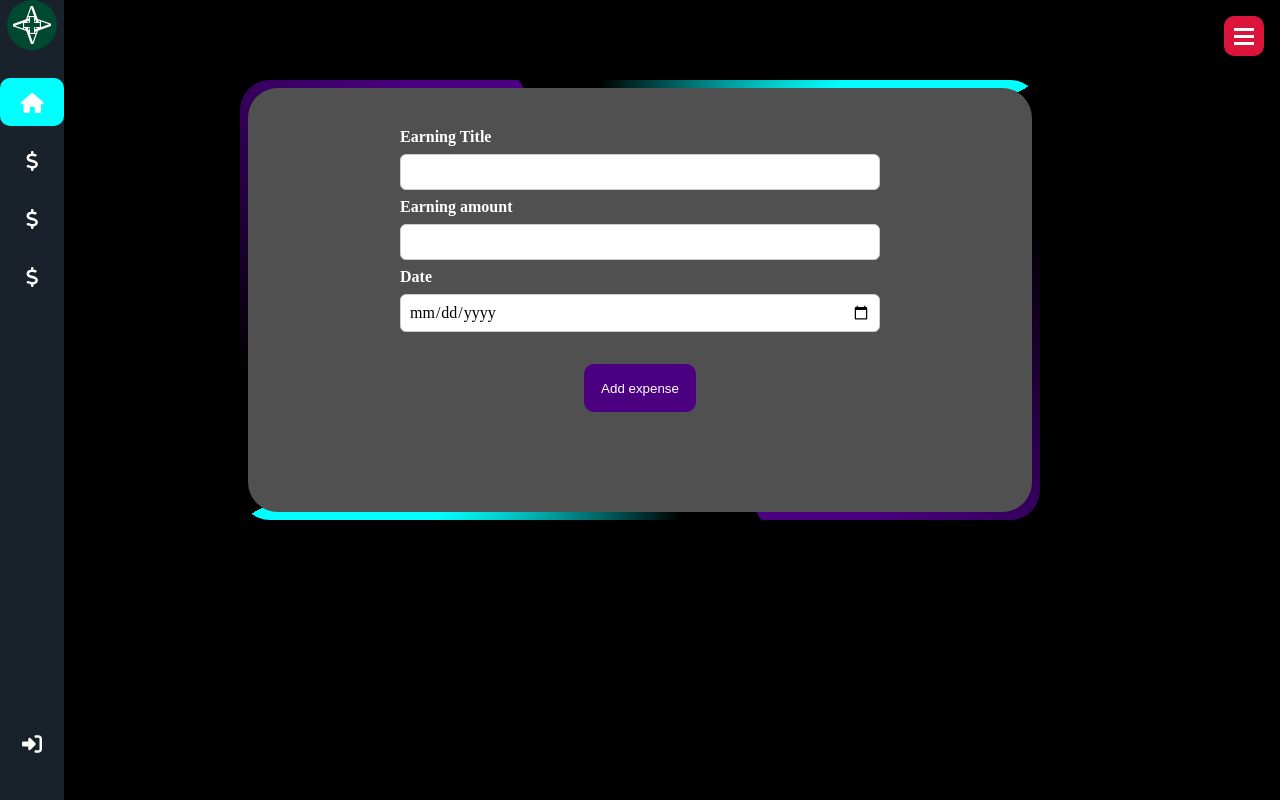
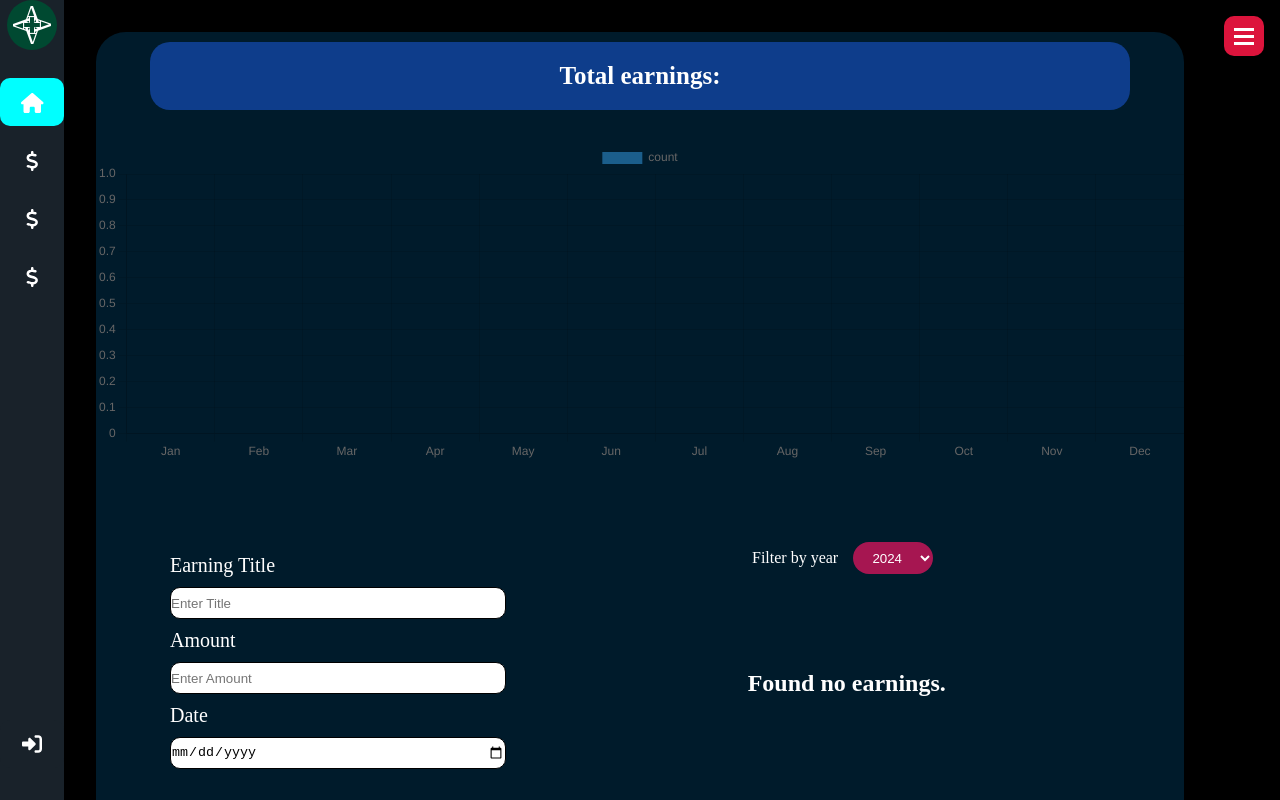
Before and after one commit to rodis00/expense-tracker, a React (Create React App) app in the folder frontend/: page /earnings in a window 1280 px wide. Shown: the top 800 px of the page. Built offline with nearby package versions, Linux system fonts and the light colour scheme.

Commit message:
importing components prepared for expenses and earnings into this component

```diff
--- a/frontend/src/components/Earnings/Earnings.jsx
+++ b/frontend/src/components/Earnings/Earnings.jsx
@@ -1,28 +1,36 @@
-import React from 'react'
-import classes from './Earnings.module.css'
+import React, { useState } from "react";
+import UserData from "../ExpensesEarnings/UserData";
+import classes from "./Earnings.module.css";
+import UserForm from "../ExpensesEarnings/UserForm";
+
+const INITIAL_EARNINGS = [
+  {
+    id: "e1",
+    title: "Work",
+    amount: 200,
+    date: new Date(2021, 2, 28),
+  },
+];
 
 function Earnings() {
+  const [earnings, setEarnings] = useState(INITIAL_EARNINGS);
+
+  function handleNewEarning(earning) {
+    setEarnings((prevEarning) => {
+      return [earning, ...prevEarning];
+    });
+  }
   return (
-    <div className={classes.boxForm}>
-    <form action="" className={classes.earningsForm}>
-      <div className={classes.earningsForm__earningsData}>
-        <div className={classes.earningsForm__earningData}>
-          <label>Earning Title</label>
-          <input type="text" />
-        </div>
-        <div className={classes.earningsForm__earningData}>
-          <label>Earning amount</label>
-          <input type="number" name="" id="" />
-        </div>
-        <div className={classes.earningsForm__earningData}>
-          <label>Date</label>
-          <input type="date" />
-        </div>
-      </div>
-      <button type="submit" className={classes.earningsForm__btn}>Add expense</button>
-    </form>
+    <div className={classes.section}>
+      <UserForm
+        onSaveUserData={handleNewEarning}
+        name="earning"
+        secondName="Earning"
+        amount="Amount"
+      />
+      <UserData items={earnings} name="earnings" />
     </div>
-  )
+  );
 }
 
-export default Earnings
+export default Earnings;
--- a/frontend/src/components/Earnings/Earnings.module.css
+++ b/frontend/src/components/Earnings/Earnings.module.css
@@ -1,113 +1,8 @@
-.boxForm {
-    width: 50rem;
-    height: 55vh;
-    position: relative;
-    left: 50%;
-    margin-top: 10vh;
-    transform: translateX(-50%);
-    border-radius: 30px;
-    background: repeating-conic-gradient(
-      from var(--a),
-      indigo 0%,
-      indigo 5%,
-      transparent 5%,
-      transparent 35%,
-      indigo 50%
-    );
-    animation: borderForm 4s linear infinite;
-  }
-
-  .earningsForm {
-    width: 50rem;
-    height: 55vh;
-    position: relative;
-    left: 50%;
-    padding-top: 5vh;
-    transform: translateX(-50%);
-    border-radius: 30px;
-    z-index: 1000;
-  }
-
-  .boxForm::before {
-    content: "";
-    position: absolute;
-    width: 100%;
-    height: 100%;
-    background: repeating-conic-gradient(
-      from var(--a),
-      aqua 0%,
-      aqua 5%,
-      transparent 5%,
-      transparent 35%,
-      aqua 50%
-    );
-    animation: borderForm 4s linear infinite;
-    animation-delay: -1s;
-  }
-
-  .boxForm::after {
-    content: "";
-    position: absolute;
-    inset: 8px;
-    background-color: rgb(80, 80, 80);
-    border-radius: 30px;
-  }
-
-  .earningsForm__earningsData {
-    display: flex;
-    flex-wrap: wrap;
-    margin-bottom: 1rem;
-    text-align: left;
-    justify-content: center;
-  }
-
-  .earningsForm__earningData label {
-    font-weight: bold;
-    margin: 0.5rem 0;
-    display: block;
-    color: white;
-  }
-
-  .earningsForm__earningData input {
-    font: inherit;
-    padding: 0.5rem;
-    border-radius: 6px;
-    border: 1px solid #ccc;
-    width: 30rem;
-    max-width: 100%;
-  }
-
-  .earningsForm__btn {
-    position: absolute;
-    left: 50%;
-    margin-top: 1rem;
-    transform: translateX(-50%);
-    border: none;
-    border-radius: 10px;
-    width: 7rem;
-    height: 3rem;
-    cursor: pointer;
-    background-color: indigo;
-    color: white;
-    transition: 1s;
-  }
-
-  .earningsForm__btn:hover {
-    background-color: rgb(108, 0, 185);
-    box-shadow: 0 0 5px 5px rgb(108, 0, 185);
-  }
-
-  @property --a {
-    syntax: "<angle>";
-    inherits: false;
-    initial-value: 0deg;
-  }
-
-  @keyframes borderForm {
-    0% {
-      --a: 0deg;
-    }
-    100% {
-      --a: 360deg;
-    }
-  }
+.section {
+  width: calc(90vw - 4rem);
+  min-height: 90vh;
+  margin: 4vh auto 4vh auto;
+  border-radius: 30px;
+  background-color: #001b2b;
+  position: relative;
+}
```
